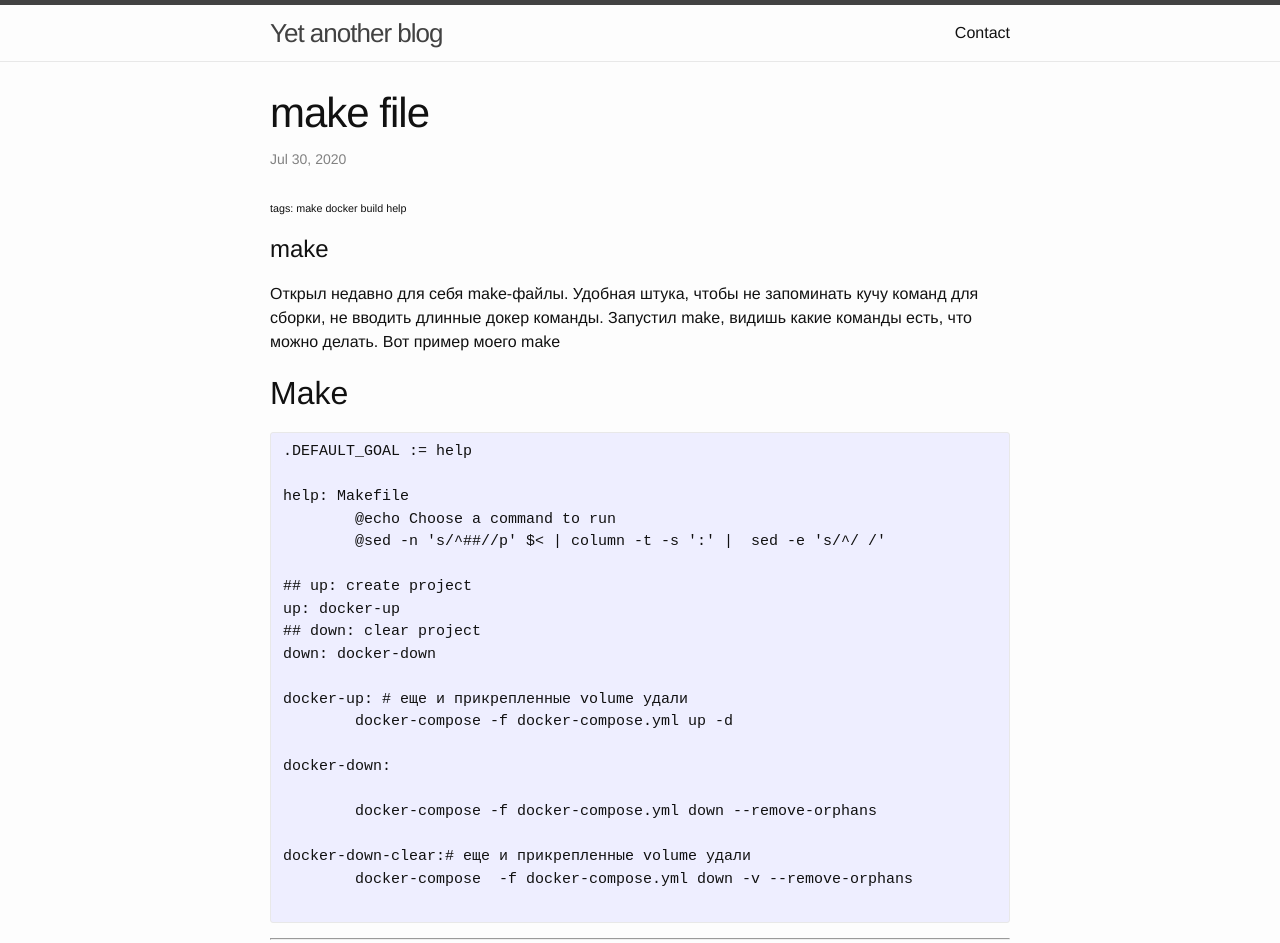
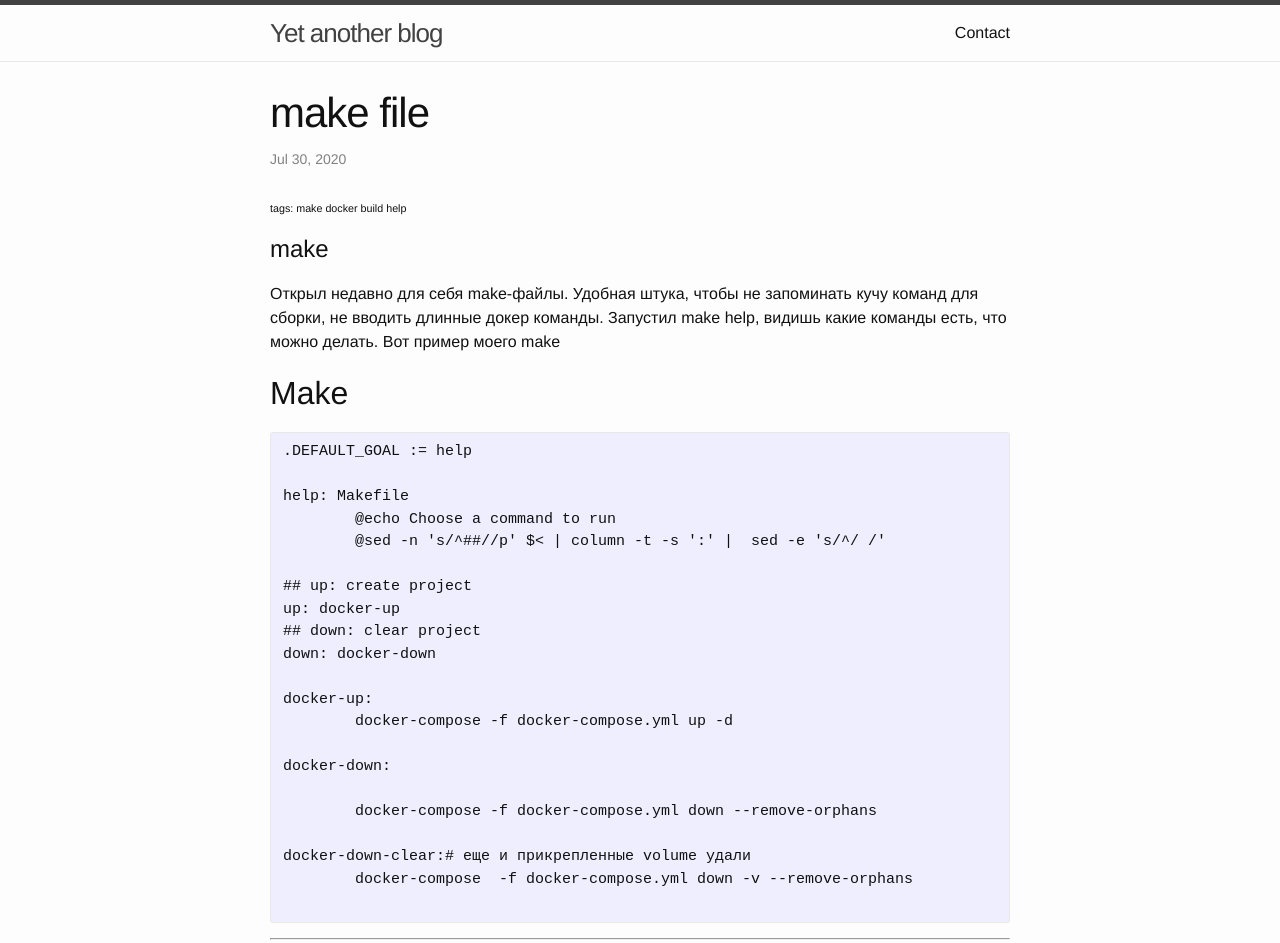
Before and after one commit to R11baka/r11baka.github.io, a Jekyll site: the page built from _posts/2020-07-30-make-file.markdown, in a window 1280 px wide and 1400 px high. Shown: the top 943 px of the window. Built offline with Jekyll 4.4.1, drawn with Linux system fonts in a browser that asks for light colours; comment, search, counter and statistics services are not loaded; some of the changed text lies outside the part shown.

Commit message:
fix some typo

```diff
--- a/_posts/2020-07-30-make-file.markdown
+++ b/_posts/2020-07-30-make-file.markdown
@@ -7,7 +7,7 @@ published: true
 ---
 ###### tags: make docker build help
 # make
-Открыл недавно для себя make-файлы. Удобная штука, чтобы не запоминать кучу команд для сборки, не вводить длинные докер команды. Запустил make, видишь какие команды есть, что можно делать.
+Открыл недавно для себя make-файлы. Удобная штука, чтобы не запоминать кучу команд для сборки, не вводить длинные докер команды. Запустил make help, видишь какие команды есть, что можно делать.
 Вот пример моего make
 
 Make
@@ -24,7 +24,7 @@ up: docker-up
 ## down: clear project
 down: docker-down
 
-docker-up: # еще и прикрепленные volume удали
+docker-up:
 	docker-compose -f docker-compose.yml up -d
 
 docker-down:
```
Also changed, not shown: other parts of _posts/2020-07-30-make-file.markdown (+1 -1 lines).
